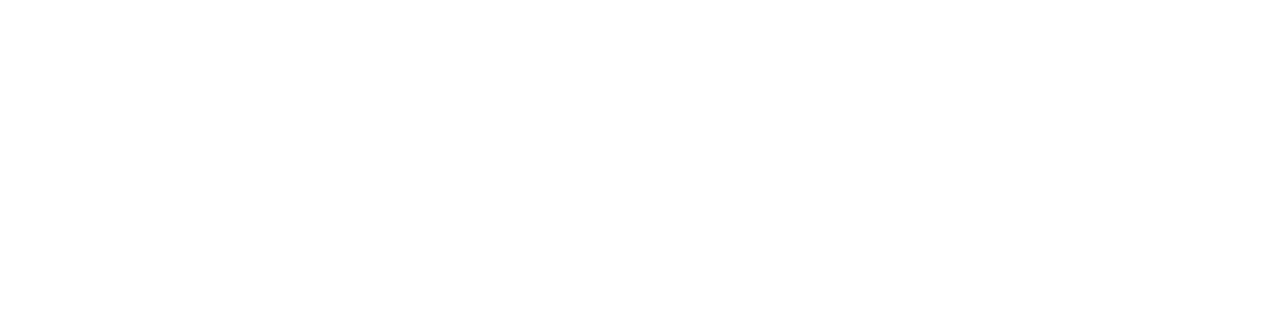
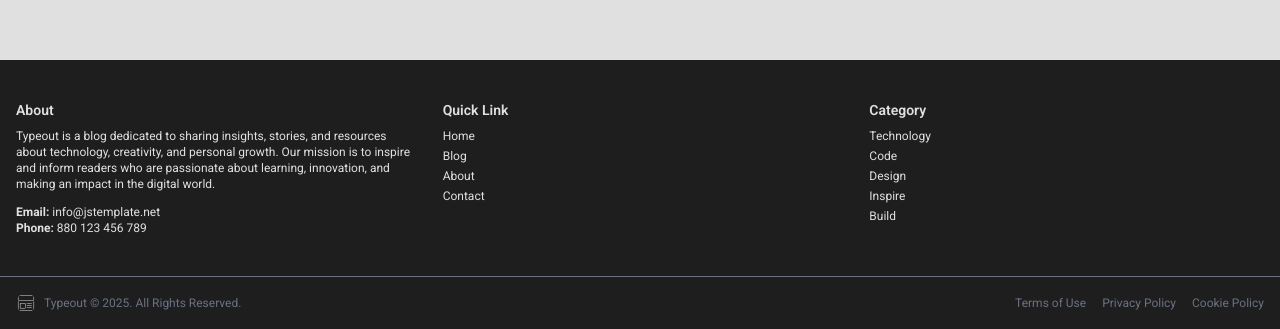
Before and after one commit to ProgramadorXP/Frontend_Blog, a React (Vite) app: page /blog in a window 1280 px wide. Shown: the part 741-1070 px from the top of the page. Before the commit the page ends 800 px from the top, so only its background shows below. Built offline with nearby package versions, Linux system fonts and the light colour scheme.

Commit message:
Footer component design added, scrollToTop funcionality implemented

```diff
--- a/package.json
+++ b/package.json
@@ -15,6 +15,7 @@
     "axios": "^1.10.0",
     "react": "^19.1.0",
     "react-dom": "^19.1.0",
+    "react-icons": "^5.5.0",
     "react-router-dom": "^7.6.3",
     "tailwindcss": "^4.1.11"
   },
--- a/src/components/Footer.tsx
+++ b/src/components/Footer.tsx
@@ -1,7 +1,85 @@
-
+import { Link } from "react-router-dom";
 
 export default function Footer() {
   return (
-    <div>Footer</div>
-  )
+    <footer className="bg-dark-base border-t text-light-gray text-sm">
+      <div className="mx-auto px-4 py-10 grid grid-cols-1 md:grid-cols-3 gap-8">
+        {/* About */}
+        <div>
+          <h4 className="font-semibold mb-2">About</h4>
+          <p className="mb-3 text-xs">
+            Typeout is a blog dedicated to sharing insights, stories, and
+            resources about technology, creativity, and personal growth. Our
+            mission is to inspire and inform readers who are passionate about
+            learning, innovation, and making an impact in the digital world.
+          </p>
+          <p className="text-xs">
+            <strong>Email:</strong> info@jstemplate.net
+          </p>
+          <p className="text-xs">
+            <strong>Phone:</strong> 880 123 456 789
+          </p>
+        </div>
+
+        {/* Quick Links */}
+        <div>
+          <h4 className="font-semibold mb-2">Quick Link</h4>
+          <ul className="space-y-1 text-xs">
+            <li>
+              <Link to="/">Home</Link>
+            </li>
+            <li>
+              <Link to="/blog">Blog</Link>
+            </li>
+            <li>
+              <Link to="/about">About</Link>
+            </li>
+            <li>
+              <Link to="/contact">Contact</Link>
+            </li>
+          </ul>
+        </div>
+
+        {/* Category */}
+        <div>
+          <h4 className="font-semibold mb-2">Category</h4>
+          <ul className="space-y-1 text-xs">
+            <li>
+              <a href="#">Technology</a>
+            </li>
+            <li>
+              <a href="#">Code</a>
+            </li>
+            <li>
+              <a href="#">Design</a>
+            </li>
+            <li>
+              <a href="#">Inspire</a>
+            </li>
+            <li>
+              <a href="#">Build</a>
+            </li>
+          </ul>
+        </div>
+      </div>
+
+      <div className="border-t py-4 px-4 text-xs text-gray-500 flex flex-col md:flex-row items-center justify-between max-w-7xl mx-auto">
+        <div className="flex items-center gap-2 mb-2 md:mb-0">
+          <img
+            src="/iconLight.svg"
+            alt="Logo"
+            className="w-5 h-5 rounded-full"
+          />
+          <span>
+            Typeout © {new Date().getFullYear()}. All Rights Reserved.
+          </span>
+        </div>
+        <div className="flex gap-4">
+          <a href="#">Terms of Use</a>
+          <a href="#">Privacy Policy</a>
+          <a href="#">Cookie Policy</a>
+        </div>
+      </div>
+    </footer>
+  );
 }
--- /dev/null
+++ b/src/components/ScrollToTop.tsx
@@ -0,0 +1,12 @@
+import { useEffect } from "react";
+import { useLocation } from "react-router-dom";
+
+export default function ScrollToTop() {
+  const { pathname } = useLocation();
+
+  useEffect(() => {
+    window.scrollTo(0, 0);
+  }, [pathname]);
+
+  return null;
+}
--- a/src/router.tsx
+++ b/src/router.tsx
@@ -1,4 +1,5 @@
 import { BrowserRouter, Routes, Route } from "react-router-dom";
+import ScrollToTop from "./components/ScrollToTop";
 import AppLayout from "./layouts/AppLayout";
 import HomeView from "./views/home/HomeView";
 import ProfileLayout from "./layouts/ProfileLayout";
@@ -12,6 +13,7 @@
 export default function Router() {
   return (
     <BrowserRouter>
+      <ScrollToTop />
       <Routes>
         <Route element={<AppLayout />}>
           <Route path="/" element={<HomeView />} index />
--- a/src/views/blog/BlogListView.tsx
+++ b/src/views/blog/BlogListView.tsx
@@ -2,6 +2,6 @@
 
 export default function BlogListView() {
   return (
-    <div>BlogListView</div>
+    <div className="min-h-lvh">BlogListView</div>
   )
 }
```
Also changed, not shown: 1 other file (tests, documents, lock files or other folders).
